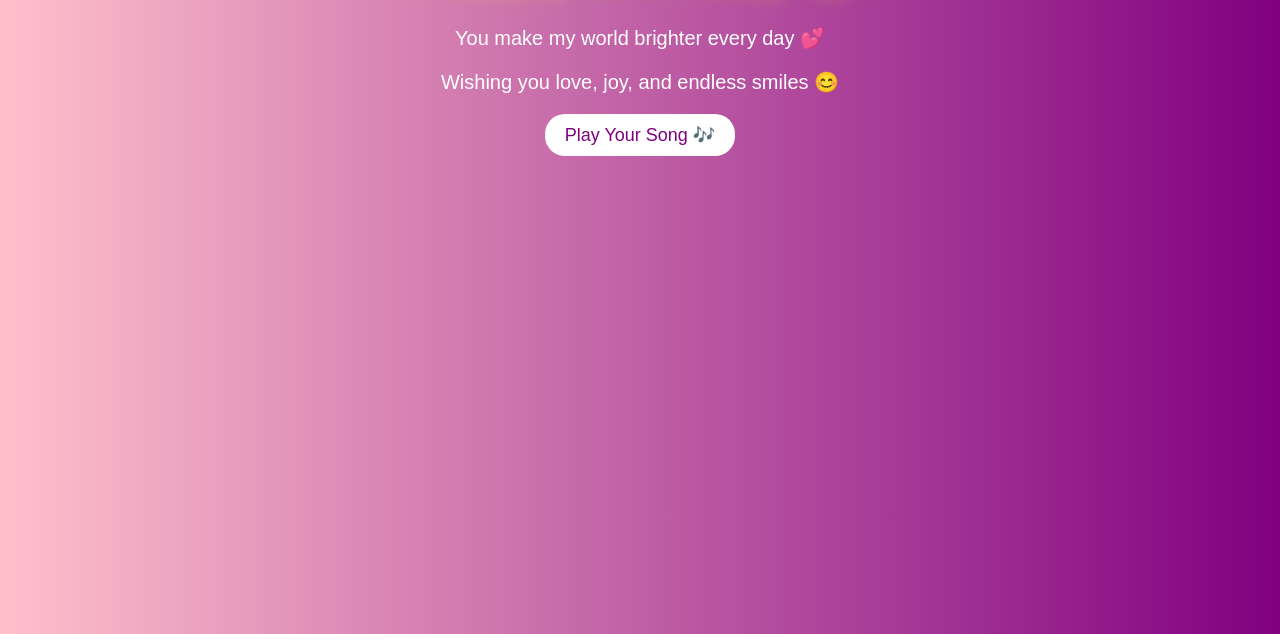
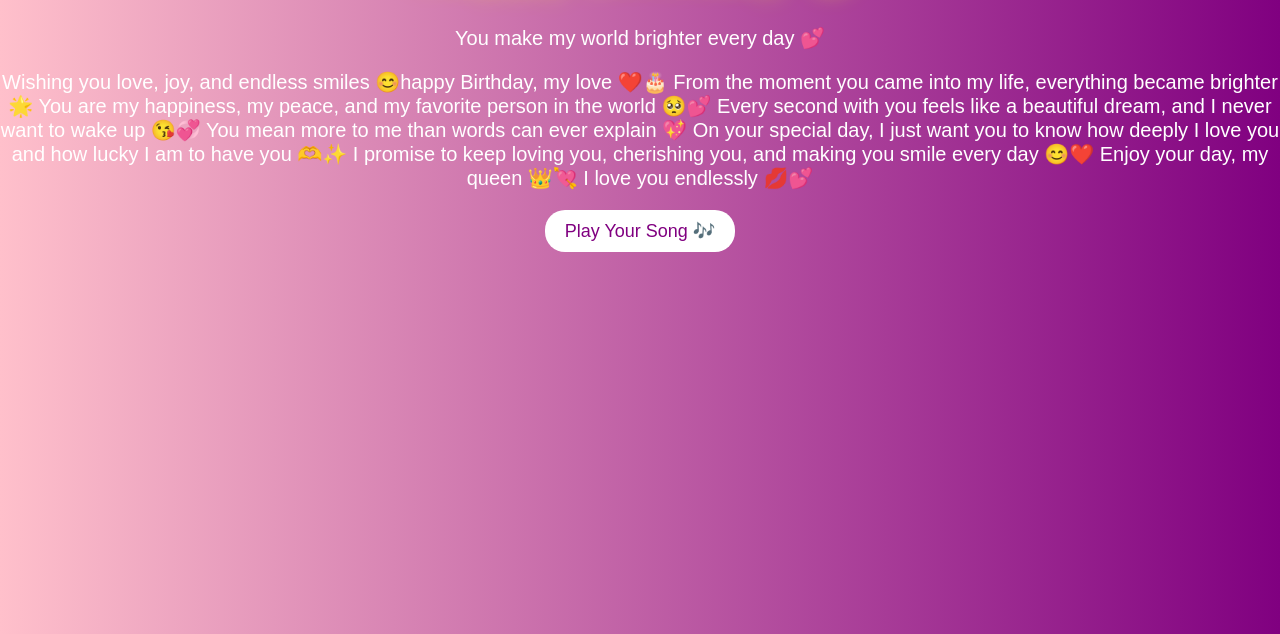
Before and after one commit to kariukicaroline054-ship-it/BASH, a plain HTML site: page index.html in a window 1280 px wide. Shown: the part 166-800 px from the top of the page. Drawn offline with Linux system fonts and the light colour scheme.

Commit message:
Update index.html

```diff
--- a/index.html
+++ b/index.html
@@ -52,7 +52,14 @@
 <div class="container">
     <h1>Happy Birthday ❤️</h1>
     <p>You make my world brighter every day 💕</p>
-    <p>Wishing you love, joy, and endless smiles 😊</p>
+    <p>Wishing you love, joy, and endless smiles 😊happy Birthday, my love ❤️🎂
+From the moment you came into my life, everything became brighter 🌟 You are my happiness, my peace, and my favorite person in the world 🥺💕
+
+Every second with you feels like a beautiful dream, and I never want to wake up 😘💞 You mean more to me than words can ever explain 💖
+
+On your special day, I just want you to know how deeply I love you and how lucky I am to have you 🫶✨ I promise to keep loving you, cherishing you, and making you smile every day 😊❤️
+
+Enjoy your day, my queen 👑💘 I love you endlessly 💋💕</p>
 
     <button onclick="playMusic()">Play Your Song 🎶</button>
 
```
